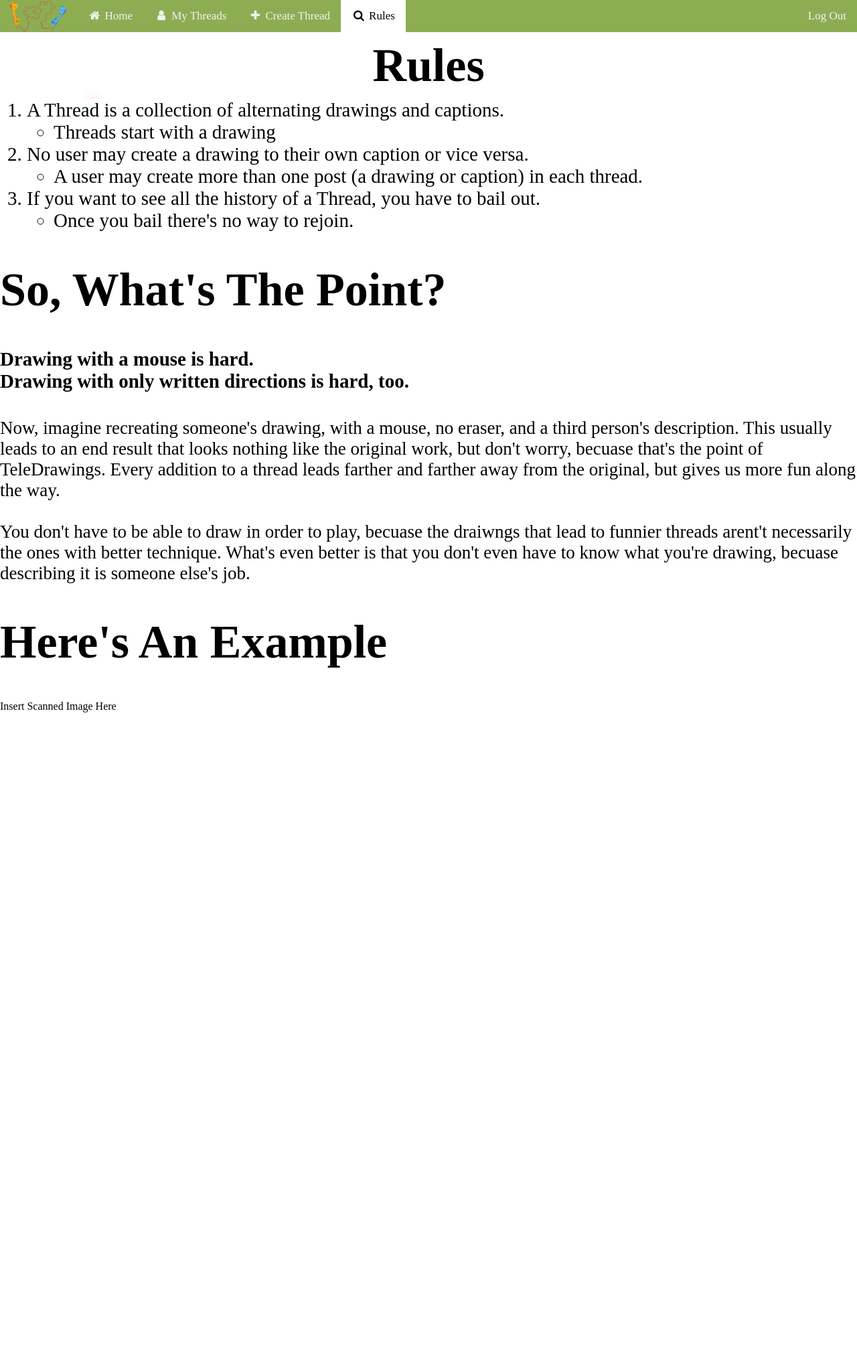
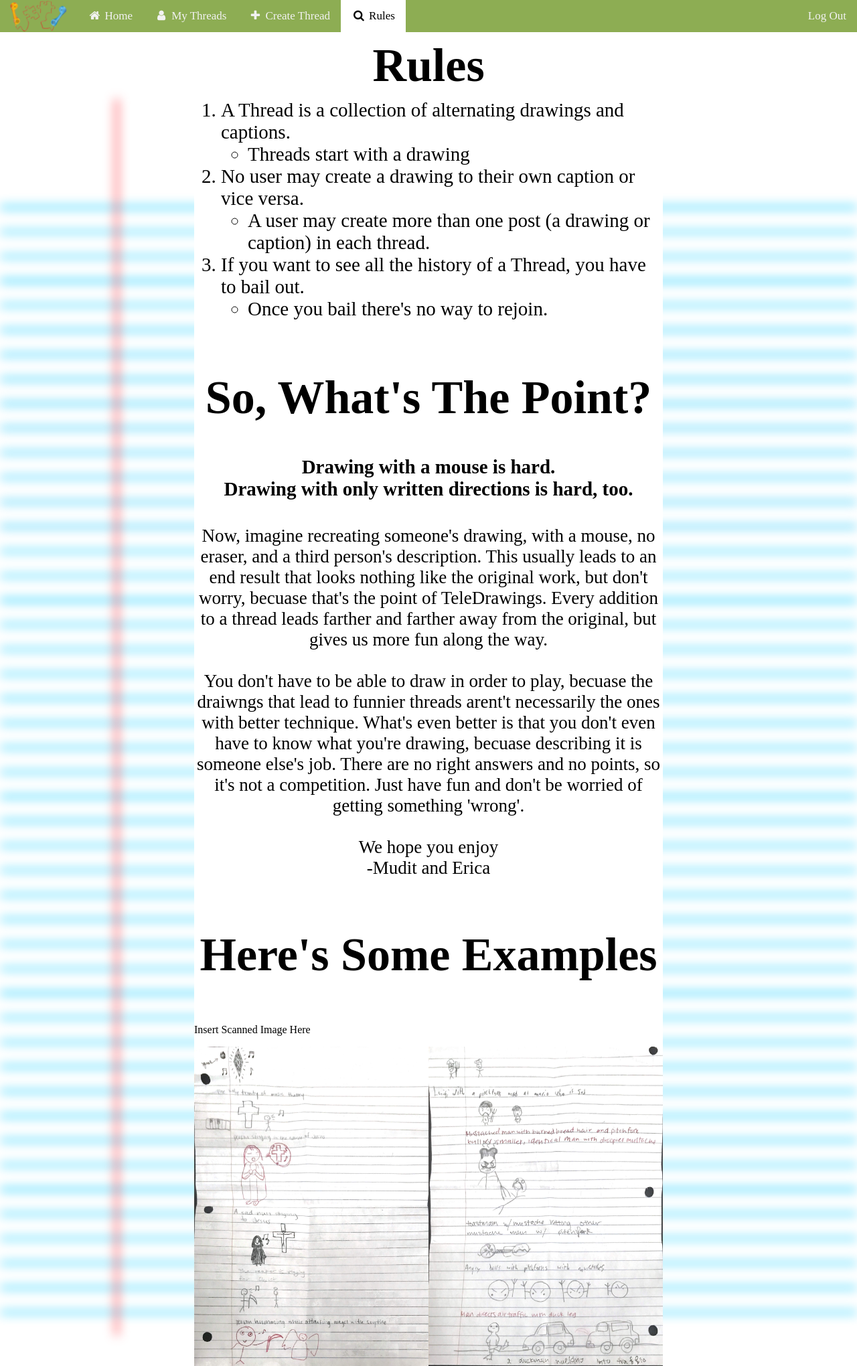
Before and after one commit to muditg317/PictureTelephone, a Python web app: template templates/rules.html in a window 1280 px wide. Shown: the whole page at 67% size. Before the commit the page ends 1064 px from the top, so only its background shows below. Run offline with Jinja, Linux system fonts and the light colour scheme; the template is opened without the code that fills it, so the values that code supplies are empty.

Commit message:
added to Rules Page

```diff
--- a/static/css/create.css
+++ b/static/css/create.css
@@ -3,6 +3,7 @@
   display: flex;
   flex-flow: row nowrap;
   justify-content: space-between;
+  padding-top: 15px;
 }
 
 
@@ -27,4 +28,5 @@
 
 #mainBodyBkgdImg{
   width: inherit;
+  height: 800px;
 }
--- a/static/css/rules.css
+++ b/static/css/rules.css
@@ -1,11 +1,13 @@
 #title {
   font-size: 70px;
   font-weight: bold;
+  text-align: center;
 }
 
 #secondTitle {
   font-size: 70px;
   font-weight: bold;
+  text-align: center;
 }
 
 #list {
@@ -15,22 +17,44 @@
 
 .title_block{
   height: 100px;
+  text-align: center;
 }
 
 #paragraph {
   font-size: 27px;
   margin-top: 0px;
+  text-align: center;
 }
 
 #intro {
   font-size: 29px;
   margin-top: 0px;
+  text-align: center;
 }
 
 #mainBodyBkgdImg{
   width: inherit;
+  /* max-height: 90vw; */
+
 }
 
-.mainContent {
+.mainContent2 {
+  display: flex;
+  flex-flow: column nowrap;
+  max-width: 700px;
   background-color: white;
 }
+
+/* body {
+  background-color: black;
+} */
+
+.example {
+  max-width: 50%;
+  height: auto;
+}
+
+#one {
+  display: flex;
+  flex-flow: row;
+}
--- a/templates/edit-caption.html
+++ b/templates/edit-caption.html
@@ -7,7 +7,7 @@
 {% endblock %}
 
 {% block title_block %}
-<h1>Edit this TeleDrawing!</h1>
+<h1>Edit this Thread!</h1>
 {% endblock %}
 
 {% block background_imgURL %}../static/images/paperLines.png{% endblock %}
@@ -17,7 +17,7 @@
   {% include "editDisplay.html" %}
   <form action="/confirmation?thread_id={{thread.thread_id}}&request_type=caption" method="post">
     <textarea name="caption" rows="8" cols="80"></textarea>
-    <input type="submit" name="" value="submit">
+    <input type="submit" name="" value="Submit">
   </form>
 {% endblock %}
 
--- a/templates/edit-drawing.html
+++ b/templates/edit-drawing.html
@@ -7,7 +7,7 @@
 {% endblock %}
 
 {% block title_block %}
-<h1>Edit this TeleDrawing!</h1>
+<h1>Edit this Thread!</h1>
 {% endblock %}
 
 {% block background_imgURL %}../static/images/paperLines.png{% endblock %}
--- a/templates/rules.html
+++ b/templates/rules.html
@@ -10,9 +10,10 @@
 <h1 id='title'>Rules</h1>
 {% endblock %}
 
-{% block background_imgURL %}../static/images/paperLines.png{% endblock %}
+{% block background_imgURL %}../static/images/clearSheet.png{% endblock %}
 
 {% block pageContent %}
+<div class="mainContent2">
   <ol id='list'>
     <li>A Thread is a collection of alternating drawings and captions.</li>
       <ul>
@@ -39,10 +40,22 @@
     <br>
       You don't have to be able to draw in order to play, becuase the draiwngs that lead to funnier threads
       arent't necessarily the ones with better technique. What's even better is that you don't even have to know what you're
-      drawing, becuase describing it is someone else's job.
+      drawing, becuase describing it is someone else's job. There are no right answers and no points, so it's not a competition.
+      Just have fun and don't be worried of getting something 'wrong'.
+    <br>
+    <br>
+      We hope you enjoy
+    <br>
+      -Mudit and Erica
     </p>
-    <h1 id='secondTitle'>Here's An Example</h1>
+    <h1 id='secondTitle'>Here's Some Examples</h1>
     <p>Insert Scanned Image Here</p>
+    <div id='one'>
+      <img class="example" id='one' src='../static/images/examples.jpg'>
+      <img class="example" id='two' src='../static/images/examples_1.jpg'>
+    </div>
+
+</div>
 {% endblock %}
 
 {% block scripts %}
```
Also changed, not shown: static/images/clearSheet.png (added), static/images/examples.jpg (added), static/images/examples_1.jpg (added).
